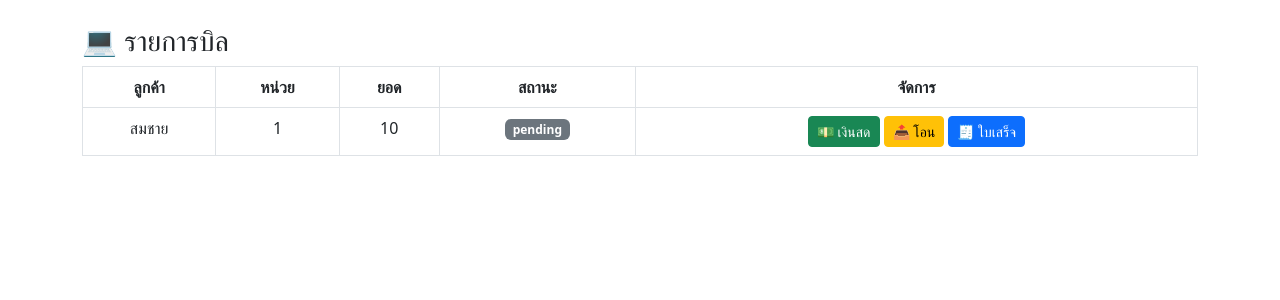
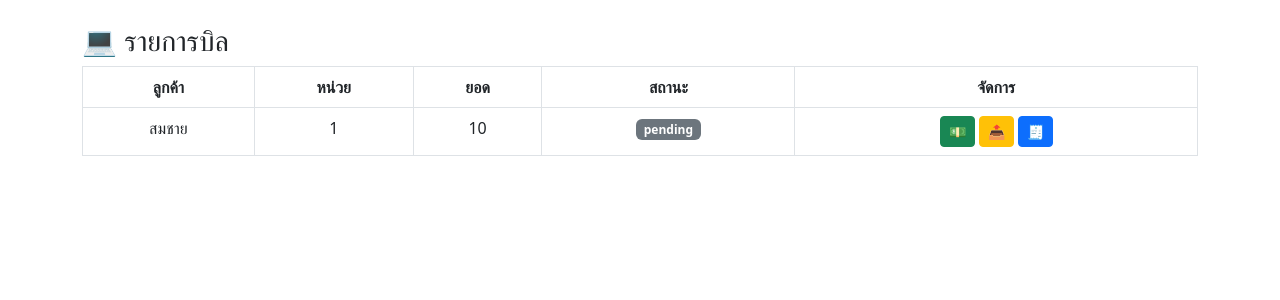
Before and after one commit to poplaga2019-max/water-billing, a PHP site: page /bills.php in a window 1280 px wide. Shown: the top 300 px of the page. Run offline with PHP 8.4, Linux system fonts and the light colour scheme; a user stored in the database is signed in; data comes from the database, SQL or seed files in the repository; tables that the repository leaves empty hold one stand-in row (values such as "Sample post").

Commit message:
Update bills.php

```diff
--- a/bills.php
+++ b/bills.php
@@ -65,16 +65,24 @@ $color = [
 
 <td>
 
+<?php if($r['status'] != 'paid'){ ?>
+
 <a href="pay.php?id=<?=$r['id']?>" class="btn btn-success btn-sm">
-💵 เงินสด
+💵
 </a>
 
 <a href="upload.php?id=<?=$r['id']?>" class="btn btn-warning btn-sm">
-📤 โอน
+📤
 </a>
 
+<?php }else{ ?>
+
+<span class="badge bg-success">✔ จ่ายแล้ว</span>
+
+<?php } ?>
+
 <a href="receipt.php?id=<?=$r['id']?>" target="_blank" class="btn btn-primary btn-sm">
-🧾 ใบเสร็จ
+🧾
 </a>
 
 </td>
```
